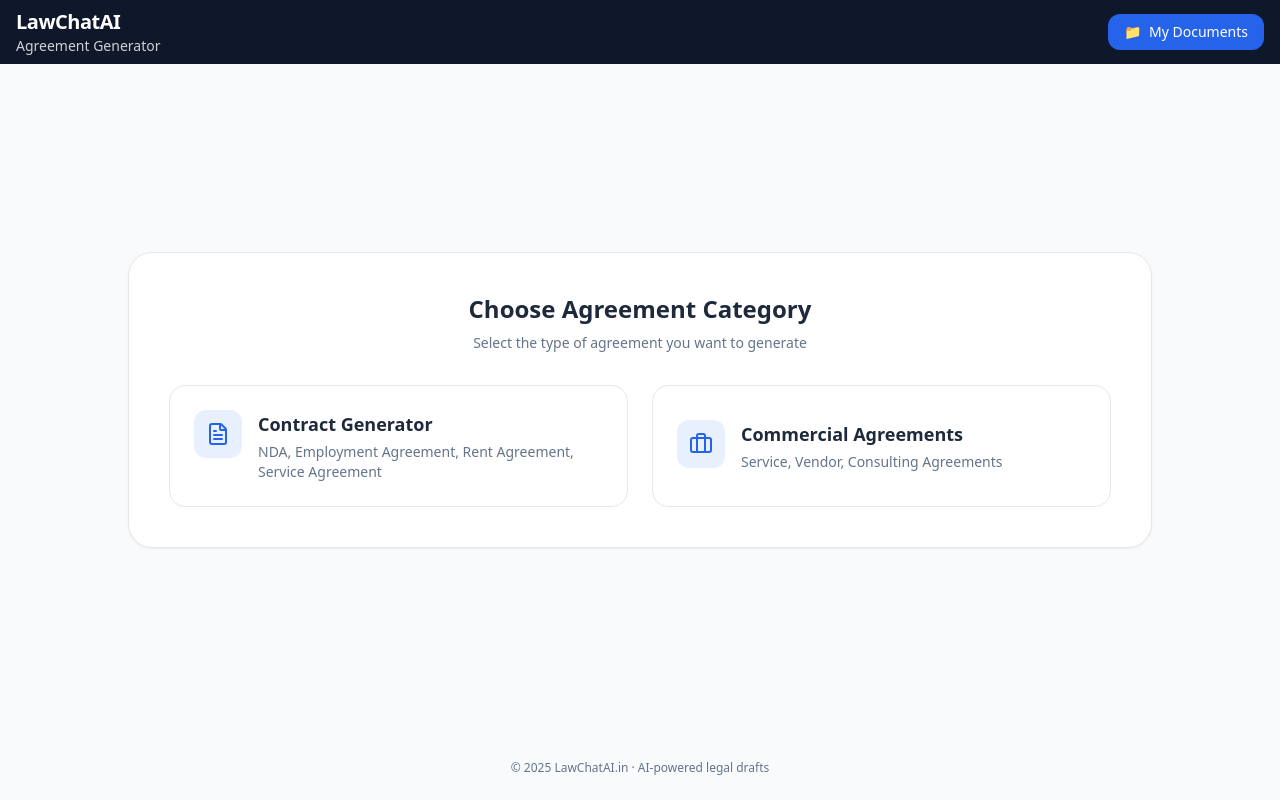
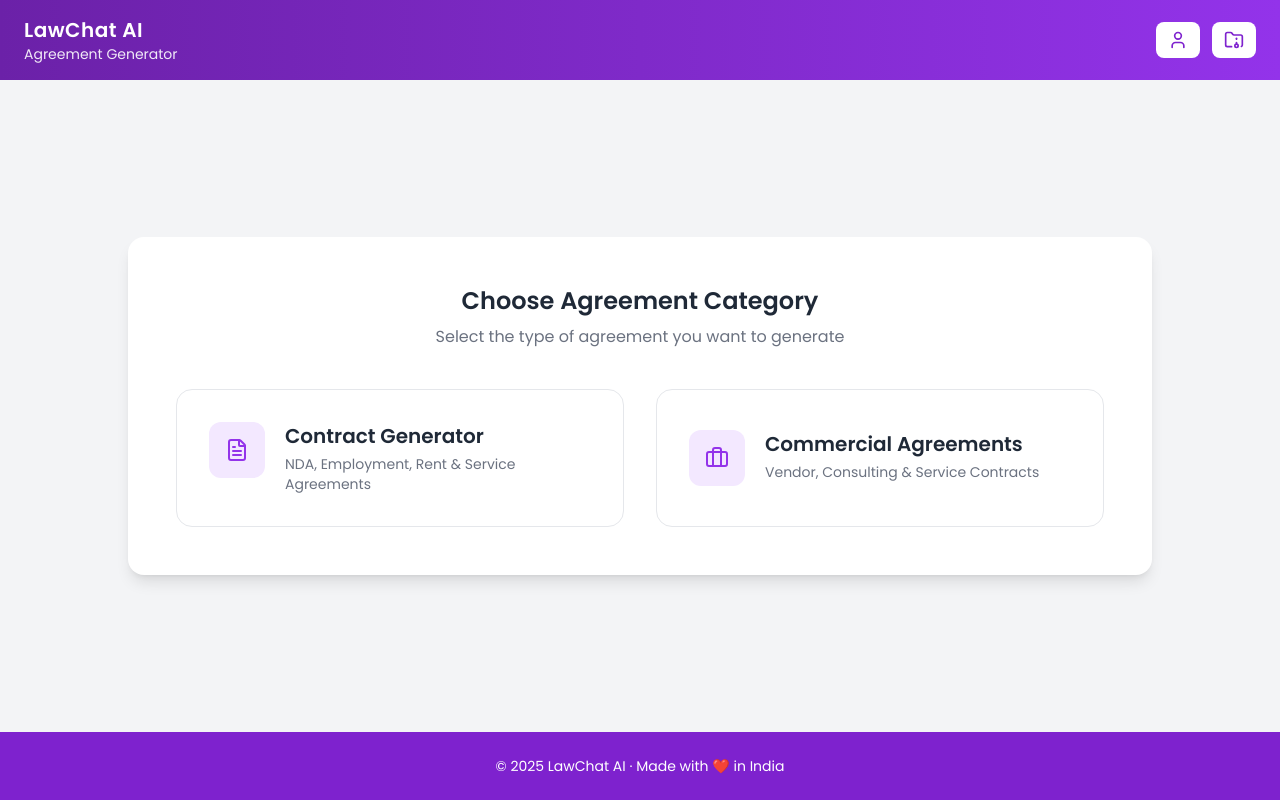
Before and after one commit to lawchatai/LawChat_Contract, a Flask app: page /nda/ in a window 1280 px wide. Run offline with Flask 3, Linux system fonts and the light colour scheme; some libraries are stand-ins or nearby versions.

Commit message:
Update agreement.html

```diff
--- a/templates/agreement.html
+++ b/templates/agreement.html
@@ -3,7 +3,7 @@
 <head>
   <meta charset="UTF-8" />
   <meta name="viewport" content="width=device-width, initial-scale=1.0" />
-  <title>Select Agreement | LawChatAI</title>
+  <title>Select Agreement | LawChat AI</title>
 
   <!-- Tailwind -->
   <script src="https://cdn.tailwindcss.com"></script>
@@ -11,108 +11,145 @@
   <!-- Icons -->
   <script src="https://unpkg.com/lucide@latest"></script>
 
-  <script>
-    tailwind.config = {
-      theme: {
-        extend: {
-          colors: {
-            primary: '#0F172A',
-            accent: '#2563EB',
-            muted: '#F8FAFC',
-            border: '#E5E7EB'
+  <!-- Font -->
+  <link href="https://fonts.googleapis.com/css2?family=Poppins:wght@400;600&display=swap" rel="stylesheet">
+
+  <style>
+    body {
+      font-family: 'Poppins', sans-serif;
     }
+    .card-hover {
+      transition: transform 0.3s ease, box-shadow 0.3s ease;
     }
+    .card-hover:hover {
+      transform: translateY(-8px);
+      box-shadow: 0 20px 40px rgba(0,0,0,0.15);
     }
-    }
-  </script>
+  </style>
 </head>
 
-<body class="bg-muted min-h-screen flex flex-col text-slate-800">
+<body class="bg-gray-100 min-h-screen flex flex-col text-gray-800">
 
 <!-- HEADER -->
-<header class="bg-primary text-white sticky top-0 z-50 w-full">
-  <div class="max-w-7xl mx-auto px-4 min-h-[64px] flex justify-between items-center gap-4">
+<header class="bg-gradient-to-r from-purple-800 to-purple-600 text-white sticky top-0 z-50">
+  <div class="max-w-7xl mx-auto px-6 py-4 flex justify-between items-center">
 
-    <!-- Left -->
     <div>
-      <h1 class="text-lg md:text-xl font-semibold tracking-tight">
-        LawChatAI
+      <h1 class="text-xl font-semibold tracking-wide">
+        <a href="https://lawchatai.in" class="hover:opacity-80 cursor-pointer">
+          LawChat AI
+        </a>
       </h1>
-      <span class="text-xs md:text-sm opacity-80 block">
-        Agreement Generator
-      </span>
+      <p class="text-sm opacity-90">Agreement Generator</p>
     </div>
 
-    <!-- Right -->
+    <div class="flex items-center gap-3">
+
+      <!-- Profile -->
+      <a
+        href="https://lawchatai.in/profile"
+        class="bg-white text-purple-700 px-3 py-2 rounded-lg font-medium hover:bg-gray-100 transition flex items-center justify-center"
+        aria-label="Profile"
+      >
+        <svg
+          xmlns="http://www.w3.org/2000/svg"
+          width="20"
+          height="20"
+          viewBox="0 0 24 24"
+          fill="none"
+          stroke="currentColor"
+          stroke-width="2"
+          stroke-linecap="round"
+          stroke-linejoin="round"
+        >
+          <path d="M19 21v-2a4 4 0 0 0-4-4H9a4 4 0 0 0-4 4v2"/>
+          <circle cx="12" cy="7" r="4"/>
+        </svg>
+      </a>
+
+      <!-- My Documents -->
       <a
         href="{{ url_for('nda.my_documents') }}"
-      class="flex items-center gap-2 bg-blue-600 text-white px-4 py-2 rounded-xl
-             text-sm font-medium hover:bg-blue-700 transition"
+        class="bg-white text-purple-700 px-3 py-2 rounded-lg font-medium hover:bg-gray-100 transition flex items-center gap-2"
       >
-      📁
-      <span class="hidden sm:inline">My Documents</span>
+        <svg
+          xmlns="http://www.w3.org/2000/svg"
+          width="20"
+          height="20"
+          viewBox="0 0 24 24"
+          fill="none"
+          stroke="currentColor"
+          stroke-width="2"
+          stroke-linecap="round"
+          stroke-linejoin="round"
+        >
+          <circle cx="15" cy="19" r="2"/>
+          <path d="M20.9 19.8A2 2 0 0 0 22 18V8a2 2 0 0 0-2-2h-7.9a2 2 0 0 1-1.69-.9L9.6 3.9A2 2 0 0 0 7.93 3H4a2 2 0 0 0-2 2v13a2 2 0 0 0 2 2h5.1"/>
+          <path d="M15 11v-1"/>
+          <path d="M15 17v-2"/>
+        </svg>
+
       </a>
 
+
+    </div>
   </div>
 </header>
 
-
 <!-- MAIN -->
-<main class="flex-1 flex items-center justify-center px-4 py-10">
+<main class="flex-1 flex items-center justify-center px-4 py-12">
 
   <div class="w-full max-w-5xl space-y-10">
 
     <!-- CATEGORY SECTION -->
     <section
       id="categorySection"
-      class="bg-white rounded-3xl shadow-sm border border-border p-6 sm:p-10"
+      class="bg-white rounded-2xl shadow-lg p-8 sm:p-12"
     >
-      <h2 class="text-xl sm:text-2xl font-semibold text-center mb-2">
+      <h2 class="text-2xl font-bold text-center mb-2">
         Choose Agreement Category
       </h2>
-      <p class="text-center text-sm text-slate-500 mb-8">
+      <p class="text-center text-gray-500 mb-10">
         Select the type of agreement you want to generate
       </p>
 
-      <div class="grid grid-cols-1 sm:grid-cols-2 gap-6">
+      <div class="grid grid-cols-1 sm:grid-cols-2 gap-8">
 
         <!-- Contract Generator -->
         <button
           onclick="selectCategory('employment')"
-          class="group p-6 rounded-2xl border border-border hover:border-accent hover:shadow-md transition-all text-left"
+          class="card-hover bg-white border border-gray-200 rounded-2xl p-8 text-left"
         >
-          <div class="flex items-start gap-4">
-            <div class="bg-accent/10 text-accent p-3 rounded-xl">
+          <div class="flex items-start gap-5">
+            <div class="bg-purple-100 text-purple-600 p-4 rounded-xl">
               <i data-lucide="file-text"></i>
             </div>
-
             <div>
-              <h3 class="font-semibold text-lg">
+              <h3 class="text-xl font-semibold mb-1">
                 Contract Generator
               </h3>
-              <p class="text-sm text-slate-500 mt-1">
-                NDA, Employment Agreement, Rent Agreement, Service Agreement
+              <p class="text-sm text-gray-500">
+                NDA, Employment, Rent & Service Agreements
               </p>
             </div>
           </div>
         </button>
 
-        <!-- Commercial -->
+        <!-- Commercial Agreements -->
         <button
           onclick="selectCategory('commercial')"
-          class="group p-6 rounded-2xl border border-border hover:border-accent hover:shadow-md transition-all text-left"
+          class="card-hover bg-white border border-gray-200 rounded-2xl p-8 text-left"
         >
-          <div class="flex items-start gap-4">
-            <div class="bg-accent/10 text-accent p-3 rounded-xl">
+          <div class="flex items-start gap-5">
+            <div class="bg-purple-100 text-purple-600 p-4 rounded-xl">
               <i data-lucide="briefcase"></i>
             </div>
-
             <div>
-              <h3 class="font-semibold text-lg">
+              <h3 class="text-xl font-semibold mb-1">
                 Commercial Agreements
               </h3>
-              <p class="text-sm text-slate-500 mt-1">
-                Service, Vendor, Consulting Agreements
+              <p class="text-sm text-gray-500">
+                Vendor, Consulting & Service Contracts
               </p>
             </div>
           </div>
@@ -124,24 +161,24 @@
     <!-- SUB CATEGORY SECTION -->
     <section
       id="subCategorySection"
-      class="hidden bg-white rounded-3xl shadow-sm border border-border p-6 sm:p-10"
+      class="hidden bg-white rounded-2xl shadow-lg p-8 sm:p-12"
     >
-      <h2 class="text-xl sm:text-2xl font-semibold text-center mb-2">
+      <h2 class="text-2xl font-bold text-center mb-2">
         Choose Agreement Type
       </h2>
-      <p class="text-center text-sm text-slate-500 mb-8">
+      <p class="text-center text-gray-500 mb-10">
         Select a specific agreement to continue
       </p>
 
       <div
         id="subCategoryGrid"
-        class="grid grid-cols-1 sm:grid-cols-2 gap-6"
+        class="grid grid-cols-1 sm:grid-cols-2 gap-8"
       ></div>
 
-      <div class="text-center mt-8">
+      <div class="text-center mt-10">
         <button
           onclick="goBack()"
-          class="inline-flex items-center gap-1 text-sm text-accent hover:underline"
+          class="text-purple-600 font-medium hover:underline"
         >
           ← Change Category
         </button>
@@ -152,8 +189,8 @@
 </main>
 
 <!-- FOOTER -->
-<footer class="text-center text-xs text-slate-500 py-6">
-  © 2025 LawChatAI.in · AI-powered legal drafts
+<footer class="bg-purple-700 text-white text-center py-6 text-sm">
+  <p>© 2025 LawChat AI · Made with ❤️ in India</p>
 </footer>
 
 <!-- SCRIPT -->
@@ -166,12 +203,40 @@
 
   const data = {
       employment: [
-      { label: 'Employment NDA', url: '/nda?type=emp-nda', icon: 'lock' },
-      { label: 'Employment Agreement', url: '/employment-agreement', icon: 'user-check' }
+        {
+          label: 'Employment NDA',
+          url: '/nda?type=emp-nda',
+          icon: 'lock',
+          premium: true,
+          credits: 15,
+          comingSoon: false
+        },
+        {
+          label: 'Employment Agreement',
+          url: '/employment-agreement',
+          icon: 'user-check',
+          premium: false,
+          credits: 10,
+          comingSoon: true
+        }
       ],
       commercial: [
-      { label: 'Service Agreement', url: '/service-agreement', icon: 'settings' },
-      { label: 'Vendor Agreement', url: '/vendor-agreement', icon: 'truck' }
+        {
+          label: 'Service Agreement',
+          url: '/service-agreement',
+          icon: 'settings',
+          premium: false,
+          credits: 10,
+          comingSoon: true
+        },
+        {
+          label: 'Vendor Agreement',
+          url: '/vendor-agreement',
+          icon: 'truck',
+          premium: false,
+          credits: 10,
+          comingSoon: true
+        }
       ]
     };
 
@@ -180,24 +245,60 @@
 
       data[category].forEach(item => {
         const btn = document.createElement('button');
-      btn.className =
-        'p-6 rounded-2xl border border-border hover:border-accent hover:shadow-md transition-all text-left';
+
+        const isDisabled = item.comingSoon;
+
+        btn.className = `
+          relative card-hover bg-white border border-gray-200 rounded-2xl p-8 text-left
+          ${isDisabled ? 'opacity-60 cursor-not-allowed hover:shadow-none hover:transform-none' : ''}
+        `;
 
         btn.innerHTML = `
+          <!-- Top Right Badges -->
+          <div class="absolute -top-3 -right-3 flex flex-col gap-2 items-end z-10 whitespace-nowrap">
+            ${
+              item.comingSoon
+                ? `<div class="bg-gray-200 text-gray-700 rounded-full px-3 py-1 text-xs font-semibold shadow-sm">
+                     Coming Soon
+                   </div>`
+                : item.premium
+                ? `<div class="bg-yellow-100 text-yellow-700 rounded-full px-3 py-1 text-xs font-semibold flex items-center gap-1 shadow-sm">
+                     <i data-lucide="crown" class="w-3 h-3"></i> Premium
+                   </div>`
+                : ''
+            }
+
+          </div>
+
+          <!-- Bottom Credit Row -->
+          <div class="mt-0 pt-0 flex justify-end">
+            <span class="bg-purple-50 text-purple-700 rounded-full px-3 py-1 text-[11px] font-semibold whitespace-nowrap">
+              ${item.credits} Credits
+            </span>
+          </div>
+
           <div class="flex items-start gap-4">
-          <div class="bg-accent/10 text-accent p-3 rounded-xl">
+            <div class="bg-purple-100 text-purple-600 p-4 rounded-xl">
               <i data-lucide="${item.icon}"></i>
             </div>
+
             <div>
-            <h3 class="font-semibold text-lg">${item.label}</h3>
-            <p class="text-sm text-slate-500 mt-1">
-              Generate ${item.label}
+              <h3 class="text-xl font-semibold">${item.label}</h3>
+              <p class="text-sm text-gray-500 mt-1">
+                ${
+                  item.comingSoon
+                    ? 'This feature will be available soon'
+                    : `Generate ${item.label}`
+                }
               </p>
             </div>
           </div>
         `;
 
+        if (!isDisabled) {
           btn.onclick = () => window.location.href = item.url;
+        }
+
         subCategoryGrid.appendChild(btn);
       });
 
@@ -205,6 +306,7 @@
       categorySection.classList.add('hidden');
       subCategorySection.classList.remove('hidden');
     }
+
 
   function goBack() {
     subCategorySection.classList.add('hidden');
```
Lines whose indentation alone changed are shown as unchanged.
